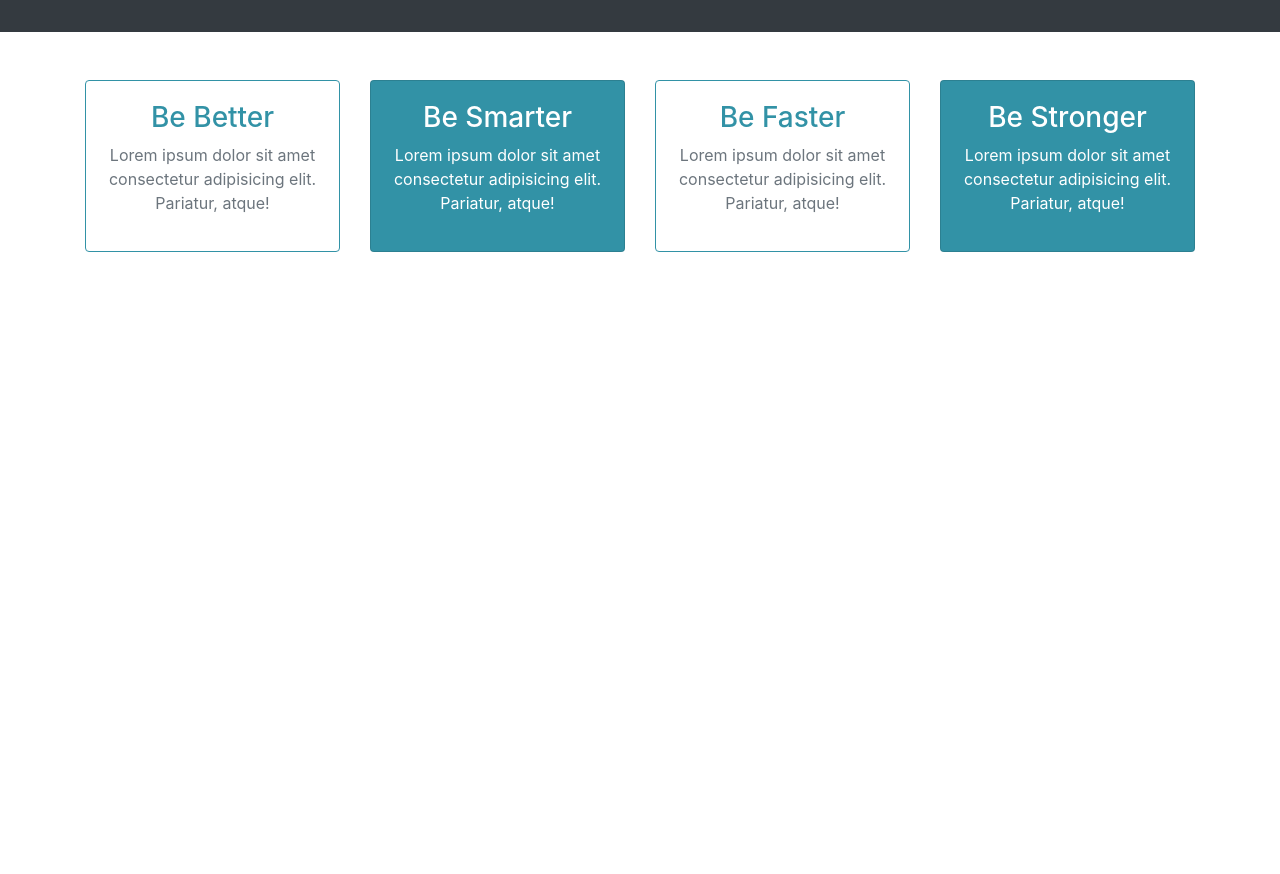
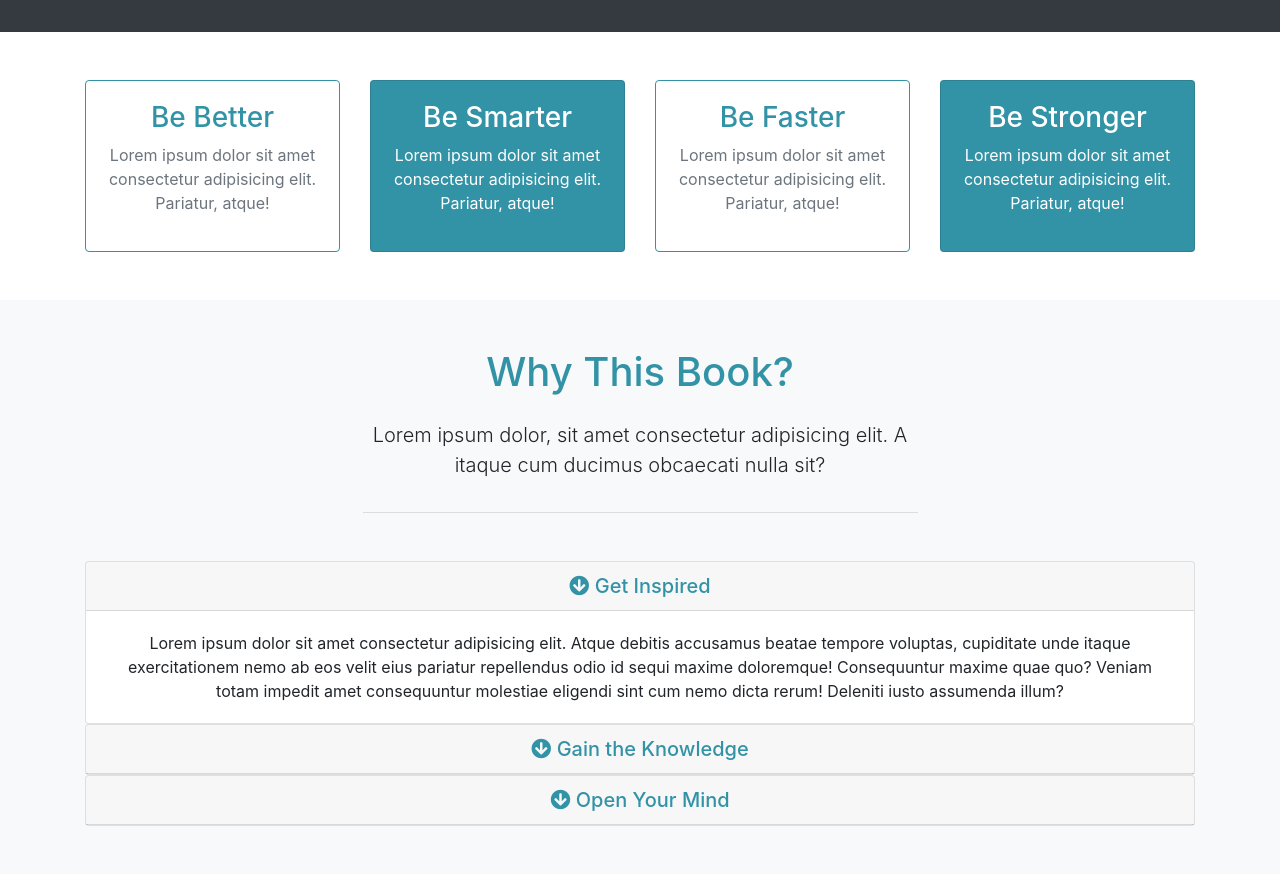
Before and after one commit to tacotruffles/bootstrap4-mizuxe-theme, a plain HTML site: page index.html in a window 1280 px wide. Shown: the part 817-1691 px from the top of the page. Before the commit the page ends 1117 px from the top, so only its background shows below. Drawn offline with nearby package versions, Linux system fonts and the light colour scheme.

Commit message:
Why This? section

```diff
--- a/index.html
+++ b/index.html
@@ -117,6 +117,76 @@
          </div>
       </div>
    </section>
+
+   <!-- ABOUT / WHY SECITON -->
+   <section id="about" class="py-5 text-center bg-light">
+      <div class="container">
+         <div class="row">
+            <div class="col">
+               <div class="info-header mb-5">
+                  <h1 class="text-primary pb-3">Why This Book?</h1>
+                  <p class="lead pb-3">Lorem ipsum dolor, sit amet consectetur adipisicing elit. A itaque cum ducimus obcaecati nulla sit?</p>
+               </div>
+
+               <!-- ACCORDIAN -->
+               <div id="accordian">
+                  <div class="card">
+                     <div class="card-header">
+                        <h5 class="mb-0">
+                           <a href="#collapse1" data-toggle="collapse" data-parent="#accordian">
+                              <i class="fas fa-arrow-circle-down"></i> Get Inspired
+                           </a>
+                        </h5>
+                     </div>
+                     <div id="collapse1" class="collapse show">
+                        <div class="card-body">
+                           Lorem ipsum dolor sit amet consectetur adipisicing elit. Atque debitis accusamus beatae tempore voluptas, cupiditate unde
+                           itaque exercitationem nemo ab eos velit eius pariatur repellendus odio id sequi maxime doloremque!
+                           Consequuntur maxime quae quo? Veniam totam impedit amet consequuntur molestiae eligendi sint cum
+                           nemo dicta rerum! Deleniti iusto assumenda illum?
+                        </div>
+                     </div>
+                  </div>
+                  <div class="card">
+                     <div class="card-header">
+                        <h5 class="mb-0">
+                           <a href="#collapse2" data-toggle="collapse" data-parent="#accordian">
+                              <i class="fas fa-arrow-circle-down"></i> Gain the Knowledge
+                           </a>
+                        </h5>
+                     </div>
+                     <div id="collapse2" class="collapse">
+                        <div class="card-body">
+                           Lorem ipsum dolor sit amet consectetur adipisicing elit. Atque debitis accusamus beatae tempore voluptas, cupiditate unde
+                           itaque exercitationem nemo ab eos velit eius pariatur repellendus odio id sequi maxime doloremque!
+                           Consequuntur maxime quae quo? Veniam totam impedit amet consequuntur molestiae eligendi sint cum
+                           nemo dicta rerum! Deleniti iusto assumenda illum?
+                        </div>
+                     </div>
+                  </div>
+                  <div class="card">
+                     <div class="card-header">
+                        <h5 class="mb-0">
+                           <a href="#collapse3" data-toggle="collapse" data-parent="#accordian">
+                              <i class="fas fa-arrow-circle-down"></i> Open Your Mind
+                           </a>
+                        </h5>
+                     </div>
+                     <div id="collapse3" class="collapse">
+                        <div class="card-body">
+                           Lorem ipsum dolor sit amet consectetur adipisicing elit. Atque debitis accusamus beatae tempore voluptas, cupiditate unde
+                           itaque exercitationem nemo ab eos velit eius pariatur repellendus odio id sequi maxime doloremque!
+                           Consequuntur maxime quae quo? Veniam totam impedit amet consequuntur molestiae eligendi sint cum
+                           nemo dicta rerum! Deleniti iusto assumenda illum?
+                        </div>
+                     </div>
+                  </div>
+               </div>
+            </div>
+         </div>
+      </div>
+   </section>
+
    <!-- Using Full version of jQuery-->
    <script src="http://code.jquery.com/jquery-3.3.1.min.js" integrity="sha256-FgpCb/KJQlLNfOu91ta32o/NMZxltwRo8QtmkMRdAu8="
       crossorigin="anonymous"></script>
--- a/scss/style.scss
+++ b/scss/style.scss
@@ -34,6 +34,12 @@ body {
    }
 }
 
+.info-header {
+   width: 50%;
+   margin: auto;
+   border-bottom: 1px #ddd solid;
+}
+
 /*
    MEDIA QUERIES
 */
```
Also changed, not shown: css/style.css, 1 other file.
